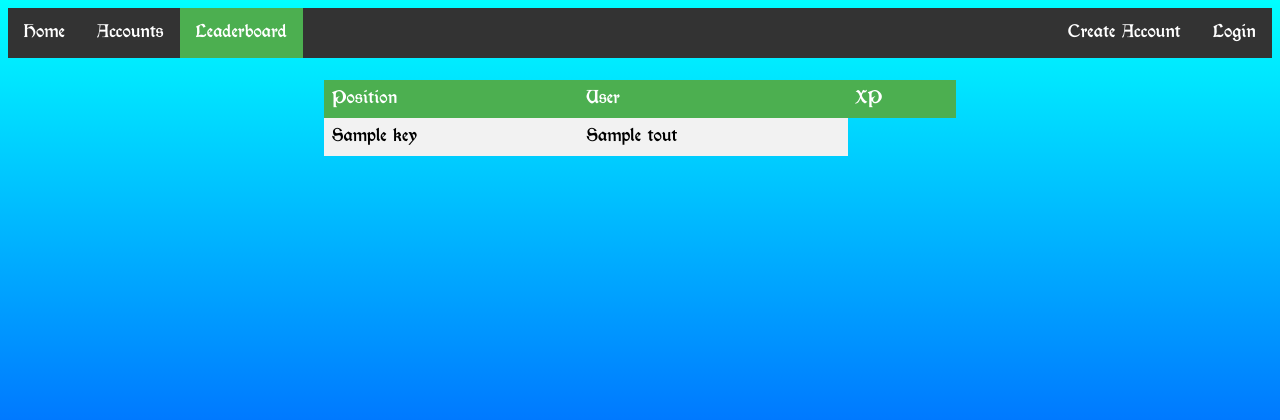
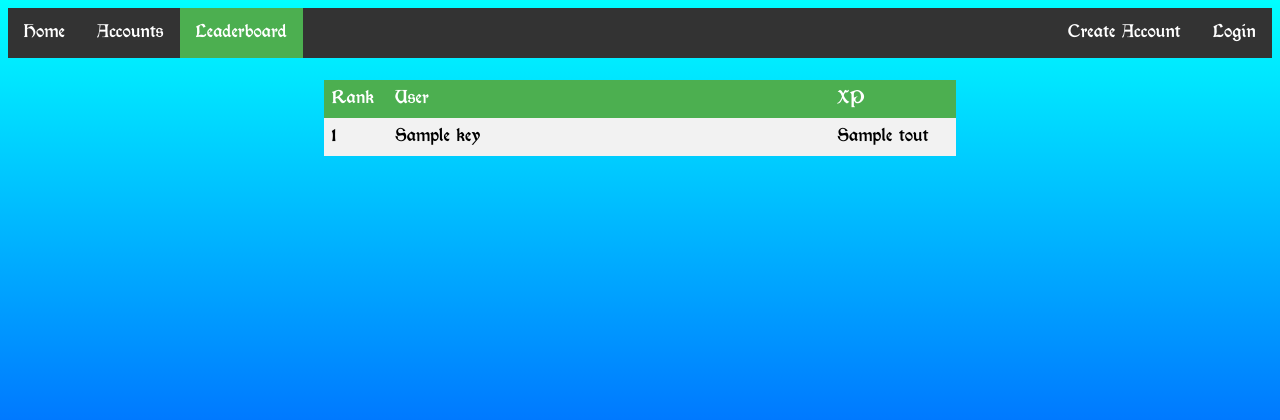
Before and after one commit to Lightning3105/Aiopa-Web-Server, a Flask app: template templates/leaderboard.html in a window 1280 px wide. Shown: the top 420 px of the page. Run offline with Flask 2, Linux system fonts and the light colour scheme; the template is opened without the code that fills it: most values are stand-ins (such as "Sample title", 1, 10 or a date in 2020).

Commit message:
Added a rank column to leaderboard table. Made rank and xp columns less wide.

```diff
--- a/flaskServer.py
+++ b/flaskServer.py
@@ -104,7 +104,7 @@ def leaderboard():
             table[n] = 0
     #table = {"Borris": 5, "John": 10, "James": 9485, "Tim": 1, "Fred": 456}
     order = sorted(table, key=table.__getitem__, reverse=True)
-    return flask.render_template('leaderboard.html', tout=table, korder=order)
+    return flask.render_template('leaderboard.html', tout=table, korder=order, num=1)
 
 
 @app.route('/senddata/', methods=['GET', 'POST'])
--- a/templates/leaderboard.html
+++ b/templates/leaderboard.html
@@ -20,15 +20,17 @@
 
 <table align="center">
     <tr>
-        <th>Position</th>
+        <th>Rank</th>
         <th>User</th>
         <th>XP</th>
     </tr>
 {% for key in korder %}
     <tr>
+        <td width="10%"> {{num}} </td>
         <td> {{ key }} </td>
-        <td> {{ tout[key] }} </td>
+        <td width="20%"> {{ tout[key] }} </td>
     </tr>
+    {% set num = num + 1 %}
 {% endfor %}
 </table>
 
```
